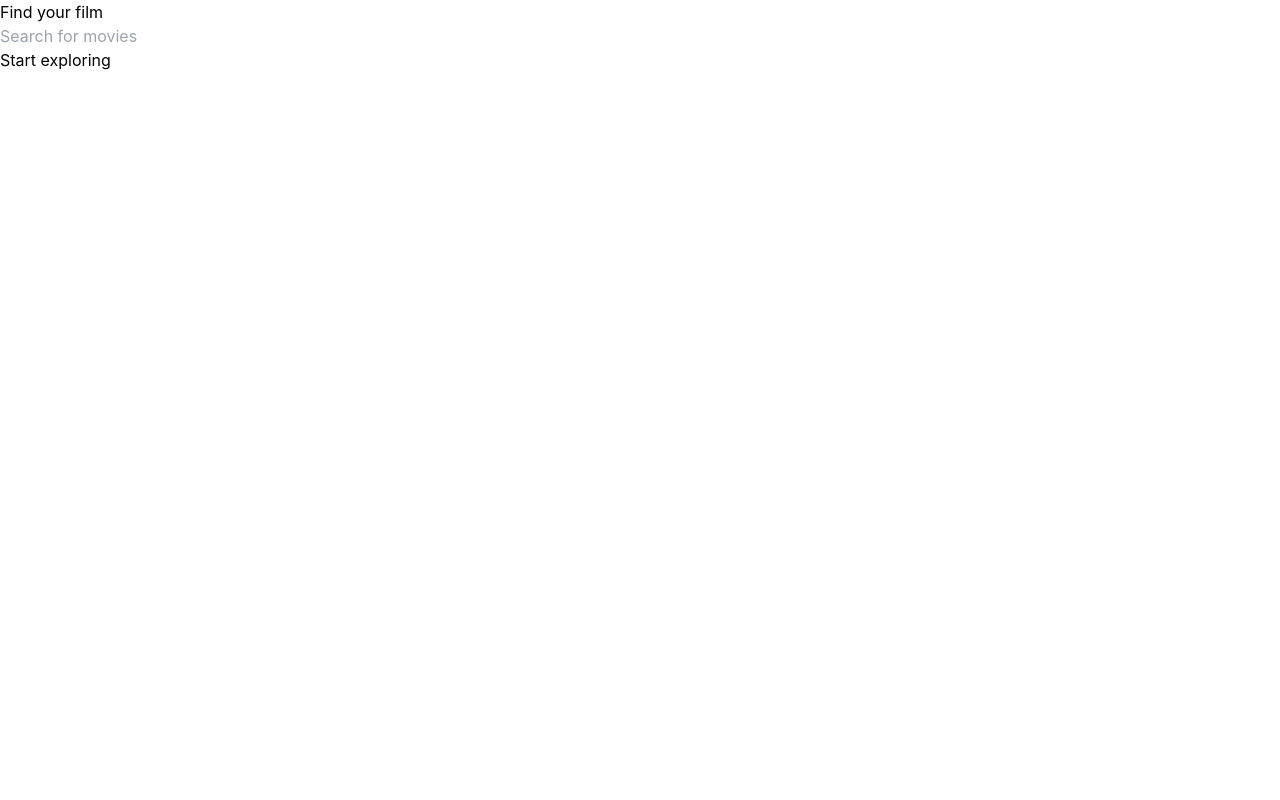
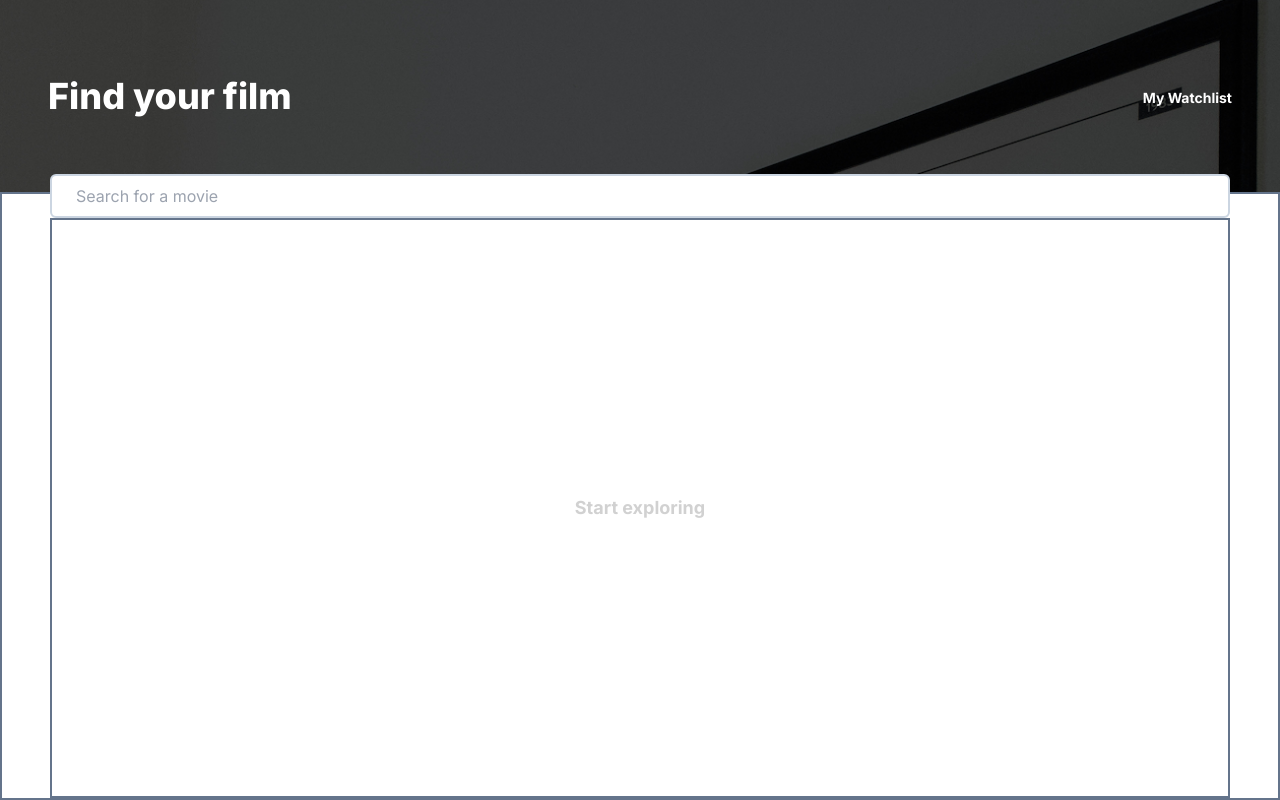
Before and after one commit to knutcode/movie-watchlist, a React (Create React App) app: page / in a window 1280 px wide. Built offline with nearby package versions, Linux system fonts and the light colour scheme.

Commit message:
set-up routes, added styling with tailwind.css

```diff
--- a/package.json
+++ b/package.json
@@ -9,6 +9,8 @@
     "axios": "^1.1.3",
     "react": "^18.2.0",
     "react-dom": "^18.2.0",
+    "react-router": "^6.4.2",
+    "react-router-dom": "^6.4.2",
     "react-scripts": "5.0.1",
     "web-vitals": "^2.1.4"
   },
--- a/public/index.html
+++ b/public/index.html
@@ -2,42 +2,48 @@
 <html lang="en">
 	<head>
 		<meta charset="utf-8" />
-    <link rel="icon" href="%PUBLIC_URL%/favicon.ico" />
-    <meta name="viewport" content="width=device-width, initial-scale=1" />
-    <meta name="theme-color" content="#000000" />
+		<link
+			rel="icon"
+			href="%PUBLIC_URL%/favicon.ico"
+		/>
+		<meta
+			name="viewport"
+			content="width=device-width, initial-scale=1"
+		/>
+		<meta
+			name="theme-color"
+			content="#000000"
+		/>
 		<meta
 			name="description"
 			content="Web site created using create-react-app"
 		/>
-    <link rel="apple-touch-icon" href="%PUBLIC_URL%/logo192.png" />
-    <!--
-      manifest.json provides metadata used when your web app is installed on a
-      user's mobile device or desktop. See https://developers.google.com/web/fundamentals/web-app-manifest/
-    -->
-    <link rel="manifest" href="%PUBLIC_URL%/manifest.json" />
-    <!--
-      Notice the use of %PUBLIC_URL% in the tags above.
-      It will be replaced with the URL of the `public` folder during the build.
-      Only files inside the `public` folder can be referenced from the HTML.
+		<link
+			rel="apple-touch-icon"
+			href="%PUBLIC_URL%/logo192.png"
+		/>
 
-      Unlike "/favicon.ico" or "favicon.ico", "%PUBLIC_URL%/favicon.ico" will
-      work correctly both with client-side routing and a non-root public URL.
-      Learn how to configure a non-root public URL by running `npm run build`.
-    -->
-    <title>React App</title>
+		<link
+			rel="manifest"
+			href="%PUBLIC_URL%/manifest.json"
+		/>
+		<title>Movie Watchlist</title>
+		<link
+			rel="preconnect"
+			href="https://fonts.googleapis.com"
+		/>
+		<link
+			rel="preconnect"
+			href="https://fonts.gstatic.com"
+			crossorigin
+		/>
+		<link
+			href="https://fonts.googleapis.com/css2?family=Inter:wght@400;500;700;800&display=swap"
+			rel="stylesheet"
+		/>
 	</head>
 	<body>
 		<noscript>You need to enable JavaScript to run this app.</noscript>
 		<div id="root"></div>
-    <!--
-      This HTML file is a template.
-      If you open it directly in the browser, you will see an empty page.
-
-      You can add webfonts, meta tags, or analytics to this file.
-      The build step will place the bundled scripts into the <body> tag.
-
-      To begin the development, run `npm start` or `yarn start`.
-      To create a production bundle, use `npm run build` or `yarn build`.
-    -->
 	</body>
 </html>
--- a/src/App.js
+++ b/src/App.js
@@ -1,61 +1,24 @@
-import axios from 'axios';
-import { useState } from 'react';
-import MovieCard from './moviecard';
+import { Routes, Route } from 'react-router';
+import Navbar from './components/Navbar';
 
-// c6af1f6a
-
-export const API_URL = 'https://www.omdbapi.com/?apikey=c6af1f6a';
-// const response = await fetch(`${API_URL}&s=${title}`);
-
-// const res = await fetch(`${API_URL}&i=${id}`);
+import Home from './pages/Home';
+import Watchlist from './pages/Watchlist';
 
 function App() {
-	const [searchValue, setSearchValue] = useState('');
-	const [timeoutId, setTimeoutId] = useState();
-	const [movieIDs, setMovieIDs] = useState([]);
-
-	const fetchData = async (searchString) => {
-		const res = await axios.get(`${API_URL}&s=${searchString}`);
-		const data = res.data;
-		setMovieIDs(data.Search);
-	};
-
-	const onUserInput = (event) => {
-		clearTimeout(timeoutId);
-		setSearchValue(event.target.value);
-		const timeout = setTimeout(() => fetchData(event.target.value), 600);
-		setTimeoutId(timeout);
-	};
-
 	return (
-		<div>
-			<h1>Find your film</h1>
-
-			<div>
-				<input
-					placeholder="Search for movies"
-					value={searchValue}
-					onChange={onUserInput}
-				/>
-			</div>
-			{movieIDs?.length > 0 ? (
-				<div>
-					{movieIDs.map((movie, i) => (
-						<MovieCard
-							movie={movie}
-							key={i}
-						/>
-					))}
-				</div>
-			) : movieIDs ? (
-				<div>
-					<h2>Start exploring</h2>
-				</div>
-			) : (
-				<div>
-					<h2>Unable to find what you’re looking for. Please try another search.</h2>
-				</div>
-			)}
+		<div className="flex flex-col items-stretch h-screen">
+			<Routes>
+				<Route element={<Navbar />}>
+					<Route
+						path="/"
+						element={<Home />}
+					/>
+					<Route
+						path="/watchlist"
+						element={<Watchlist />}
+					/>
+				</Route>
+			</Routes>
 		</div>
 	);
 }
--- a/src/moviecard.jsx
+++ b/src/components/Moviecard.js
@@ -2,12 +2,13 @@ import axios from 'axios';
 import React from 'react';
 import { useState } from 'react';
 import { useEffect } from 'react';
-import { API_URL } from './App';
+import { API_URL } from '../pages/Home';
 
-const MovieCard = (props) => {
+const Moviecard = (props) => {
 	const [movieInfo, setMovieInfo] = useState('');
 	const { imdbID } = props.movie;
 
+	// Uses IMDb ID prop from App as an argument to fetch detailed API info each time an IMDb ID is fetched (10 times)
 	useEffect(() => {
 		axios.get(`${API_URL}&i=${imdbID}`).then((res) => setMovieInfo(res.data));
 	}, [imdbID]);
@@ -29,6 +30,7 @@ const MovieCard = (props) => {
 				<div>
 					<p>{movieInfo.Runtime}</p>
 					<p>{movieInfo.Genre}</p>
+					<button>+</button>
 					<p>Watchlist</p>
 				</div>
 
@@ -40,4 +42,4 @@ const MovieCard = (props) => {
 	);
 };
 
-export default MovieCard;
+export default Moviecard;
--- /dev/null
+++ b/src/components/Navbar.js
@@ -0,0 +1,37 @@
+import { NavLink, Outlet, Route, Routes } from 'react-router-dom';
+
+const Navbar = () => {
+	return (
+		<>
+			<nav className="flex shrink-0 px-12 bg-black bg-[center_-9.8rem] bg-cover h-48 justify-between items-center">
+				<Routes>
+					<Route
+						path="/"
+						element={<h1 className="text-white text-4xl font-extrabold">Find your film</h1>}
+					/>
+					<Route
+						path="/watchlist"
+						element={<h1 className="text-white text-4xl font-extrabold">My Watchlist</h1>}
+					/>
+				</Routes>
+
+				<NavLink
+					end
+					to="/"
+					className="text-white text-sm font-bold pt-1"
+				>
+					Search for movies
+				</NavLink>
+				<NavLink
+					to="/watchlist"
+					className="text-white text-sm font-bold pt-1"
+				>
+					My Watchlist
+				</NavLink>
+			</nav>
+			<Outlet />
+		</>
+	);
+};
+
+export default Navbar;
--- a/src/index.css
+++ b/src/index.css
@@ -2,14 +2,27 @@
 @tailwind components;
 @tailwind utilities;
 
+*,
+*::after,
+*::before {
+	box-sizing: border-box;
+}
+
 body {
 	margin: 0;
-	font-family: -apple-system, BlinkMacSystemFont, 'Segoe UI', 'Roboto', 'Oxygen', 'Ubuntu', 'Cantarell', 'Fira Sans',
-		'Droid Sans', 'Helvetica Neue', sans-serif;
-	-webkit-font-smoothing: antialiased;
-	-moz-osx-font-smoothing: grayscale;
+	font-family: 'Inter', sans-serif;
+	height: 100vh;
 }
 
 code {
 	font-family: source-code-pro, Menlo, Monaco, Consolas, 'Courier New', monospace;
 }
+
+.active {
+	display: none;
+}
+
+nav {
+	background-image: url('./img/andre-tan-THJJRUhNlEc-unsplash.jpg');
+	backdrop-filter: blur(10px);
+}
--- a/src/index.js
+++ b/src/index.js
@@ -2,10 +2,11 @@ import React from 'react';
 import ReactDOM from 'react-dom/client';
 import './index.css';
 import App from './App';
+import { BrowserRouter } from 'react-router-dom';
 
 const root = ReactDOM.createRoot(document.getElementById('root'));
 root.render(
-	<>
+	<BrowserRouter>
 		<App />
-	</>
+	</BrowserRouter>
 );
--- /dev/null
+++ b/src/pages/Home.js
@@ -0,0 +1,62 @@
+import axios from 'axios';
+import { useState } from 'react';
+import Moviecard from '../components/Moviecard';
+
+export const API_URL = 'https://www.omdbapi.com/?apikey=c6af1f6a';
+
+function Home() {
+	const [searchValue, setSearchValue] = useState('');
+	const [timeoutId, setTimeoutId] = useState();
+	const [movieIDs, setMovieIDs] = useState([]);
+
+	// API call to get the IMDb ID's for matching movies based on user input
+	// IMDb ID's later passed as prop to moviecard component
+	const fetchData = async (searchString) => {
+		const res = await axios.get(`${API_URL}&s=${searchString}`);
+		const data = res.data;
+		setMovieIDs(data.Search);
+	};
+
+	// Uses the value of input as an argument to search for movies from the omdbapi
+	// Debounces every 6ms to make sure the API isn't being called repeatedly
+	const onUserInput = (event) => {
+		clearTimeout(timeoutId);
+		setSearchValue(event.target.value);
+		const timeout = setTimeout(() => fetchData(event.target.value), 600);
+		setTimeoutId(timeout);
+	};
+
+	return (
+		<div className="px-12 flex-1 flex flex-col border-2 border-slate-500">
+			<div className="flex">
+				<input
+					type="text"
+					className="-mt-5 z-10 grow rounded-md px-6 py-2 border-slate-300 border-2 outline-none"
+					placeholder="Search for a movie"
+					value={searchValue}
+					onChange={onUserInput}
+				/>
+			</div>
+			{movieIDs?.length > 0 ? (
+				<>
+					{movieIDs.map((movie, i) => (
+						<Moviecard
+							movie={movie}
+							key={i}
+						/>
+					))}
+				</>
+			) : searchValue.trim().length !== 0 ? (
+				<div className="flex justify-center items-center font-bold text-lg text-neutral-400/50 flex-1 border-2 border-slate-500">
+					<h2>No matching results.</h2>
+				</div>
+			) : (
+				<div className="flex justify-center items-center font-bold text-lg text-neutral-400/50 flex-1 border-2 border-slate-500">
+					<h2>Start exploring</h2>
+				</div>
+			)}
+		</div>
+	);
+}
+
+export default Home;
--- /dev/null
+++ b/src/pages/Watchlist.js
@@ -0,0 +1,9 @@
+const Watchlist = () => {
+	return (
+		<div className="px-12">
+			<h1>Watchlist!</h1>
+		</div>
+	);
+};
+
+export default Watchlist;
```
Also changed, not shown: src/img/andre-tan-THJJRUhNlEc-unsplash.jpg (added), 1 other file (tests, documents, lock files or other folders). Lines whose indentation alone changed are shown as unchanged.
